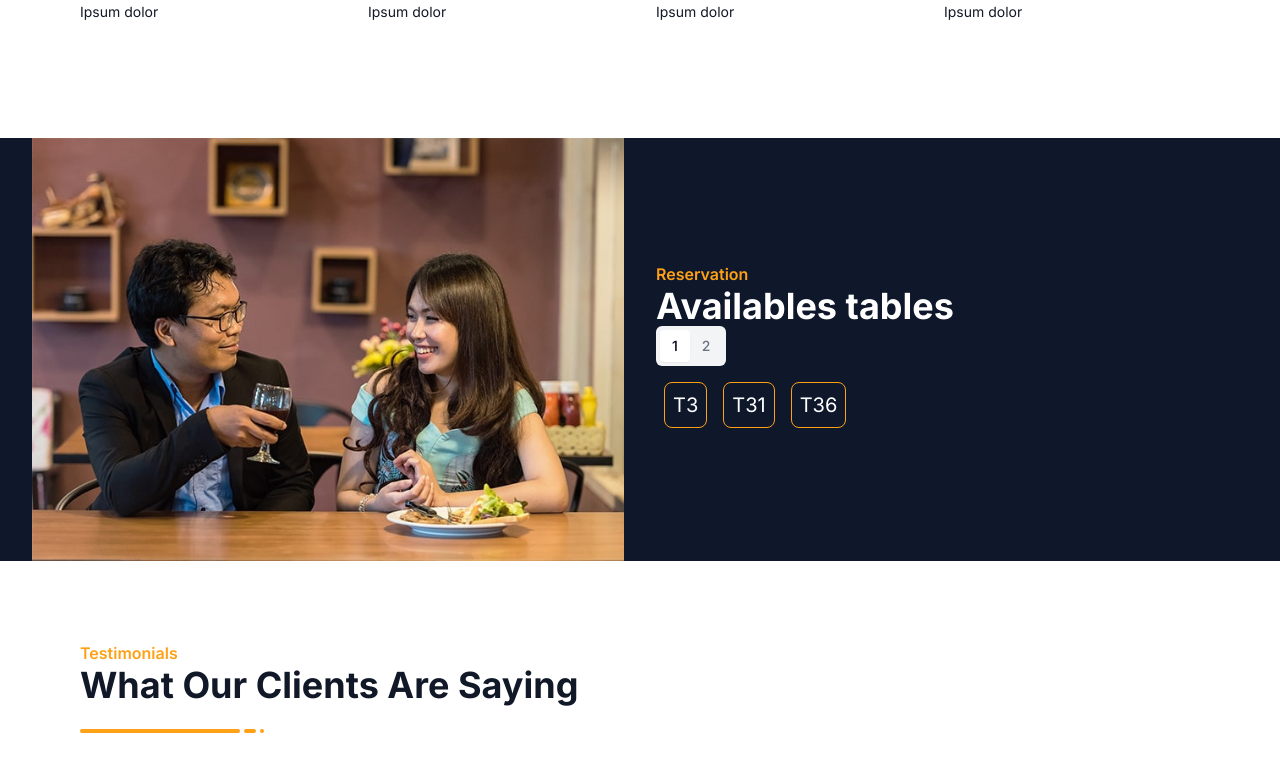
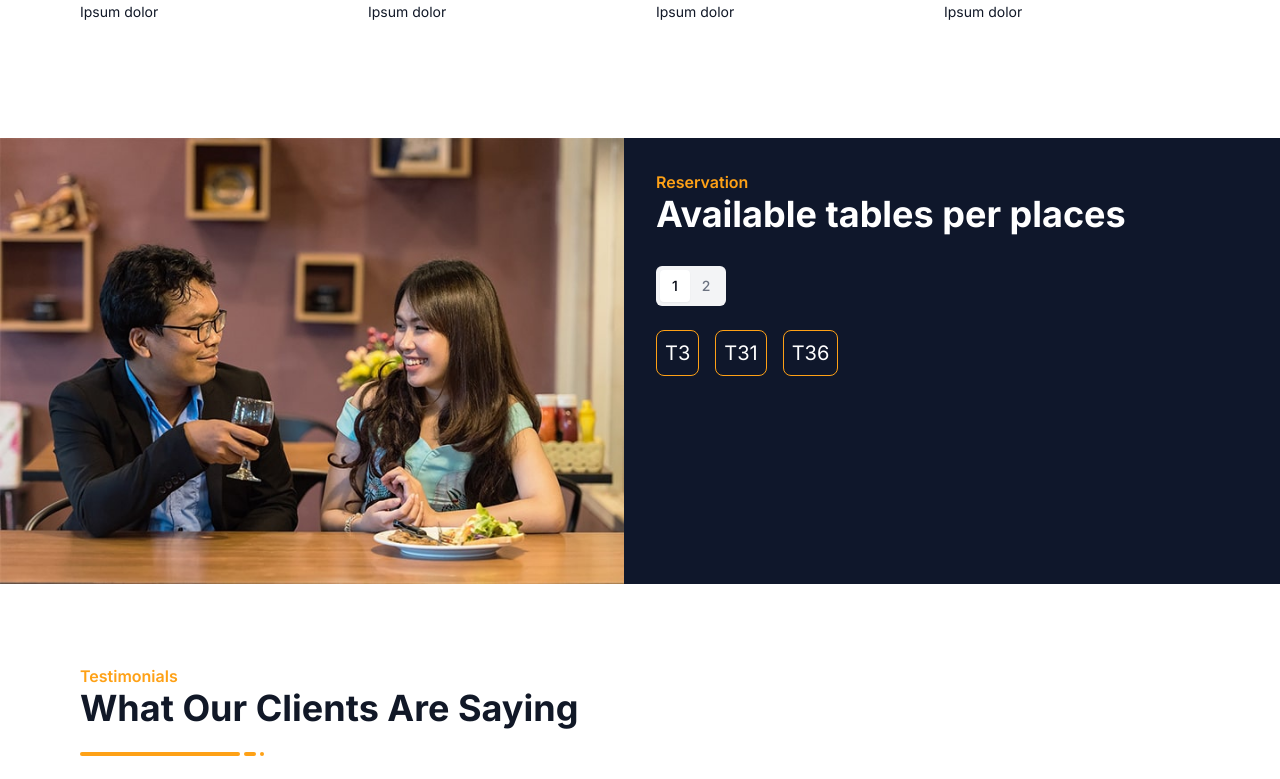
Before and after one commit to Ionfinisher/restaurant-management, a Next.js app: page / in a window 1280 px wide. Shown: the part 1680-2459 px from the top of the page. Built offline with nearby package versions, Linux system fonts and the light colour scheme.

Commit message:
finish home page

```diff
--- a/src/app/page.tsx
+++ b/src/app/page.tsx
@@ -167,14 +167,14 @@ export default function Home() {
 
       {/* Book a table section */}
       <div className="w-full mb-20 mt-5 bg-[#0F172B]">
-        <div className="container mx-auto">
-          <div className="flex justify-space-between items-center gap-8">
+        <div>
+          <div className="flex justify-center items-start gap-8">
             <div className="basis-1/2">
               <Image className="w-full" src={video} width={400} height={400} alt={"Book a table"}/>
             </div>
-            <div className="basis-1/2">
+            <div className="basis-1/2 flex flex-col justify-center items-start py-8">
               <h5 className="text-base font-semibold text-[#FEA116]">Reservation</h5>
-              <h1 className="text-4xl font-bold text-white">Availables tables</h1>
+              <h1 className="text-4xl pb-8 font-bold text-white">Available tables per places</h1>
 
               <Tabs defaultValue="account" className="w-[400px]">
                 <TabsList>
@@ -182,7 +182,7 @@ export default function Home() {
                   <TabsTrigger value="password">2</TabsTrigger>
                 </TabsList>
                 <TabsContent value="account" >
-                  <div className="flex flex-wrap gap-4 p-2 justify-start items-start">
+                  <div className="flex flex-wrap gap-4 py-4 justify-start items-start">
                     <Link href="#" className="border border-[#FEA116] rounded-lg p-2 w-fit text-white text-xl hover:text-[#FEA116] hover:bg-white">T3</Link>
                     <Link href="#" className="border border-[#FEA116] rounded-lg p-2 w-fit text-white text-xl hover:text-[#FEA116] hover:bg-white">T31</Link>
                     <Link href="#" className="border border-[#FEA116] rounded-lg p-2 w-fit text-white text-xl hover:text-[#FEA116] hover:bg-white">T36</Link>
@@ -190,7 +190,7 @@ export default function Home() {
                   </div>
                 </TabsContent>
                 <TabsContent value="password">
-                  <div className="flex flex-wrap gap-4 p-2 justify-start items-start">
+                  <div className="flex flex-wrap gap-4 py-4 justify-start items-start">
                     <Link href="#" className="border border-[#FEA116] rounded-lg p-2 w-fit text-white text-xl hover:text-[#FEA116] hover:bg-white">T1</Link>
                     <Link href="#" className="border border-[#FEA116] rounded-lg p-2 w-fit text-white text-xl hover:text-[#FEA116] hover:bg-white">T2</Link>
                     <Link href="#" className="border border-[#FEA116] rounded-lg p-2 w-fit text-white text-xl hover:text-[#FEA116] hover:bg-white">T45</Link>
```
